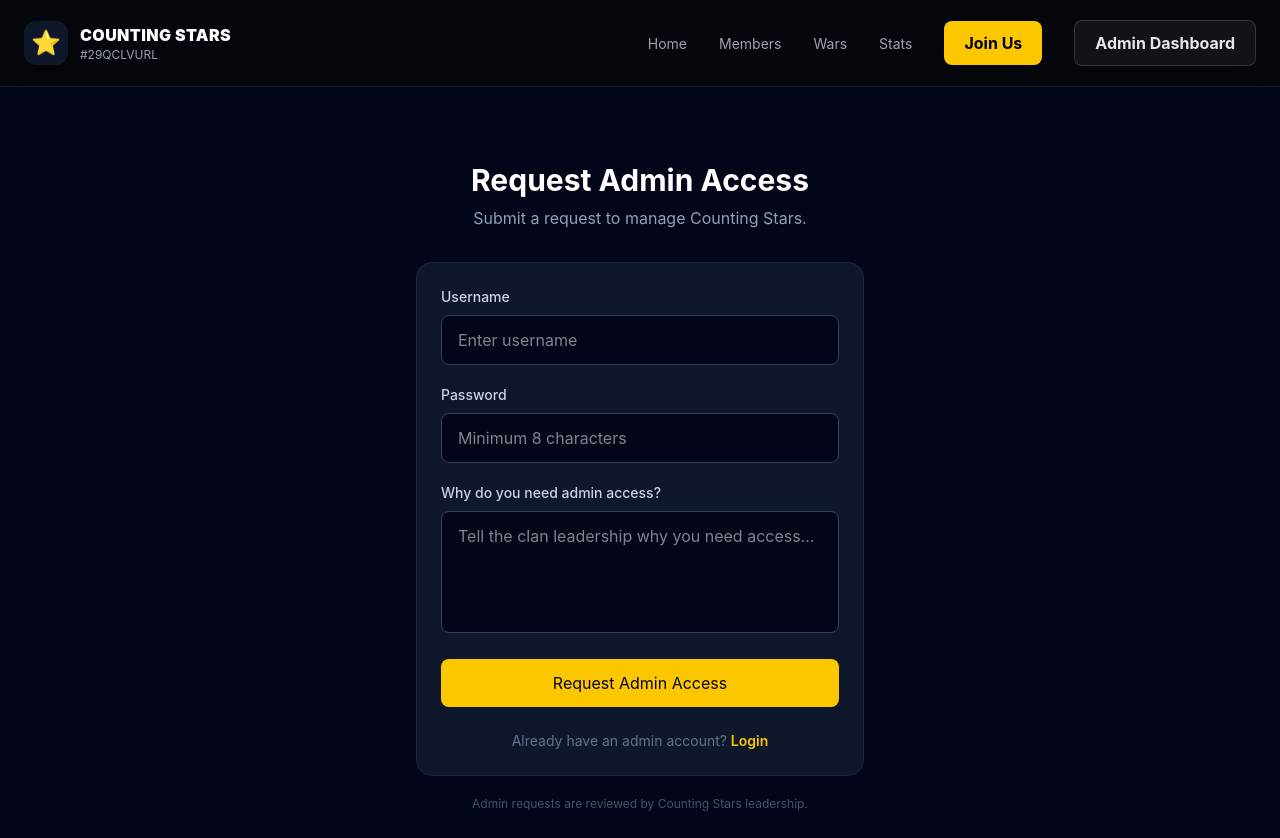
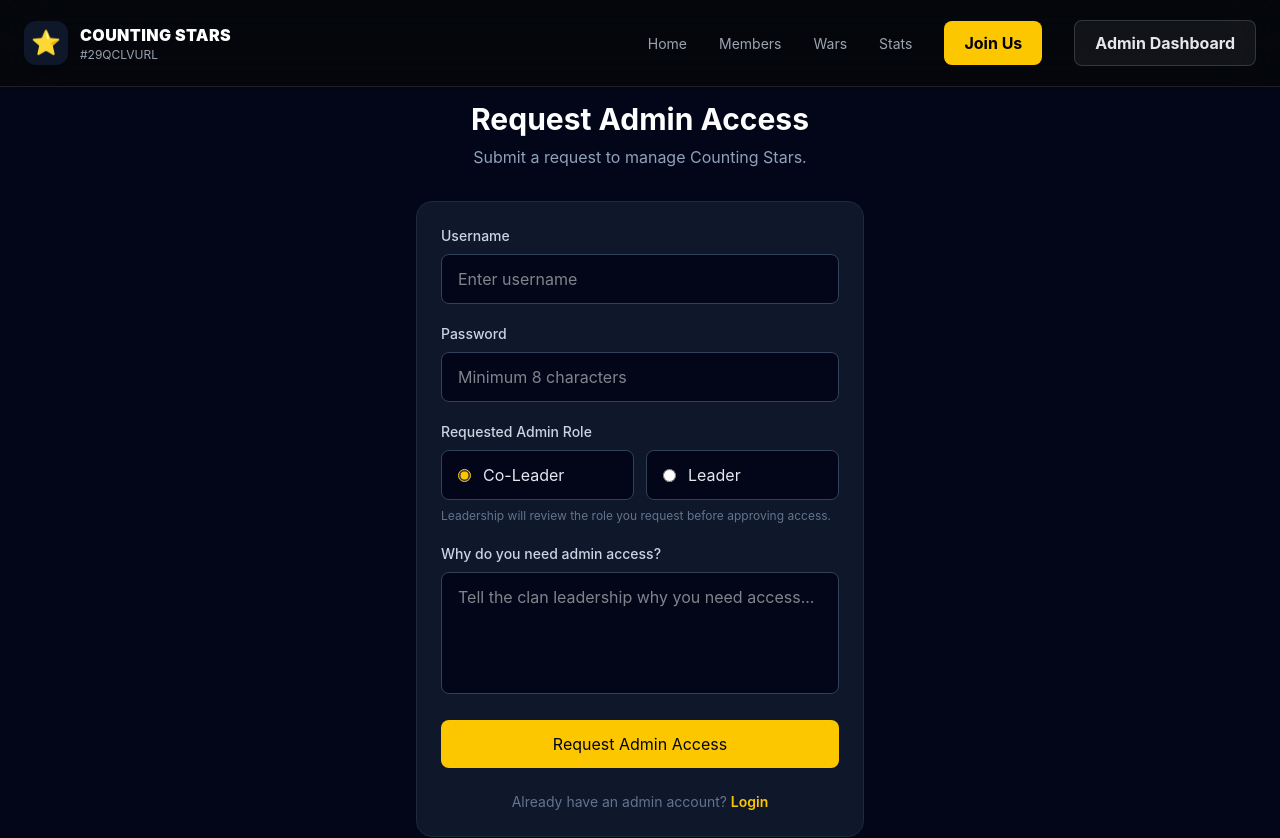
Before and after one commit to adi-21-4/counting-stars, a Vue app: page /admin/register in a window 1280 px wide. Shown: the top 838 px of the page. Built offline with nearby package versions, Linux system fonts and the light colour scheme; no server answers.

Commit message:
Allow leader role in admin registration requests

```diff
--- a/src/views/admin/AdminRegister.vue
+++ b/src/views/admin/AdminRegister.vue
@@ -78,6 +78,47 @@
             />
           </div>
 
+          <!-- Requested Role -->
+          <div>
+            <label class="mb-2 block text-sm font-medium text-slate-300">
+              Requested Admin Role
+            </label>
+
+            <div class="grid gap-3 sm:grid-cols-2">
+              <label
+                class="flex cursor-pointer items-center gap-3 rounded-lg border
+                       border-slate-700 bg-slate-950 px-4 py-3
+                       transition hover:border-yellow-400/60"
+              >
+                <input
+                  v-model="form.requestedRole"
+                  type="radio"
+                  value="co_leader"
+                  class="accent-yellow-400"
+                />
+                <span class="text-slate-200">Co-Leader</span>
+              </label>
+
+              <label
+                class="flex cursor-pointer items-center gap-3 rounded-lg border
+                       border-slate-700 bg-slate-950 px-4 py-3
+                       transition hover:border-yellow-400/60"
+              >
+                <input
+                  v-model="form.requestedRole"
+                  type="radio"
+                  value="leader"
+                  class="accent-yellow-400"
+                />
+                <span class="text-slate-200">Leader</span>
+              </label>
+            </div>
+
+            <p class="mt-2 text-xs text-slate-500">
+              Leadership will review the role you request before approving access.
+            </p>
+          </div>
+
           <!-- Reason -->
           <div>
             <label class="mb-2 block text-sm font-medium text-slate-300">
@@ -153,6 +194,7 @@ import api from '../../services/api'
 const form = reactive({
   username: '',
   password: '',
+  requestedRole: 'co_leader',
   reason: ''
 })
 
@@ -168,6 +210,7 @@ async function submitRequest() {
     const response = await api.post('/auth/register', {
       username: form.username.trim(),
       password: form.password,
+      requestedRole: form.requestedRole,
       reason: form.reason.trim()
     })
 
@@ -177,6 +220,7 @@ async function submitRequest() {
 
     form.username = ''
     form.password = ''
+    form.requestedRole = 'co_leader'
     form.reason = ''
 
   } catch (err) {
--- a/src/views/admin/AdminRequests.vue
+++ b/src/views/admin/AdminRequests.vue
@@ -217,9 +217,17 @@ async function loadRequests() {
 }
 
 async function reviewRequest(id, status) {
+  const requestedRole =
+    requests.value.find((request) => request.id === id)?.requestedRole || 'co_leader'
+
+  const roleLabel =
+    requestedRole === 'leader'
+      ? 'Leader'
+      : 'Co-Leader'
+
   const action =
     status === 'approved'
-      ? 'approve this admin request'
+      ? `approve this user as ${roleLabel}`
       : 'reject this admin request'
 
   if (!window.confirm(`Are you sure you want to ${action}?`)) {
@@ -233,7 +241,7 @@ async function reviewRequest(id, status) {
     const token = localStorage.getItem('admin_token')
 
     await api.patch(
-      `/api/admin/requests/${id}`,
+      `/admin/requests/${id}`,
       { status },
       {
         headers: {
```
Also changed, not shown: 1 other file (tests, documents, lock files or other folders).
